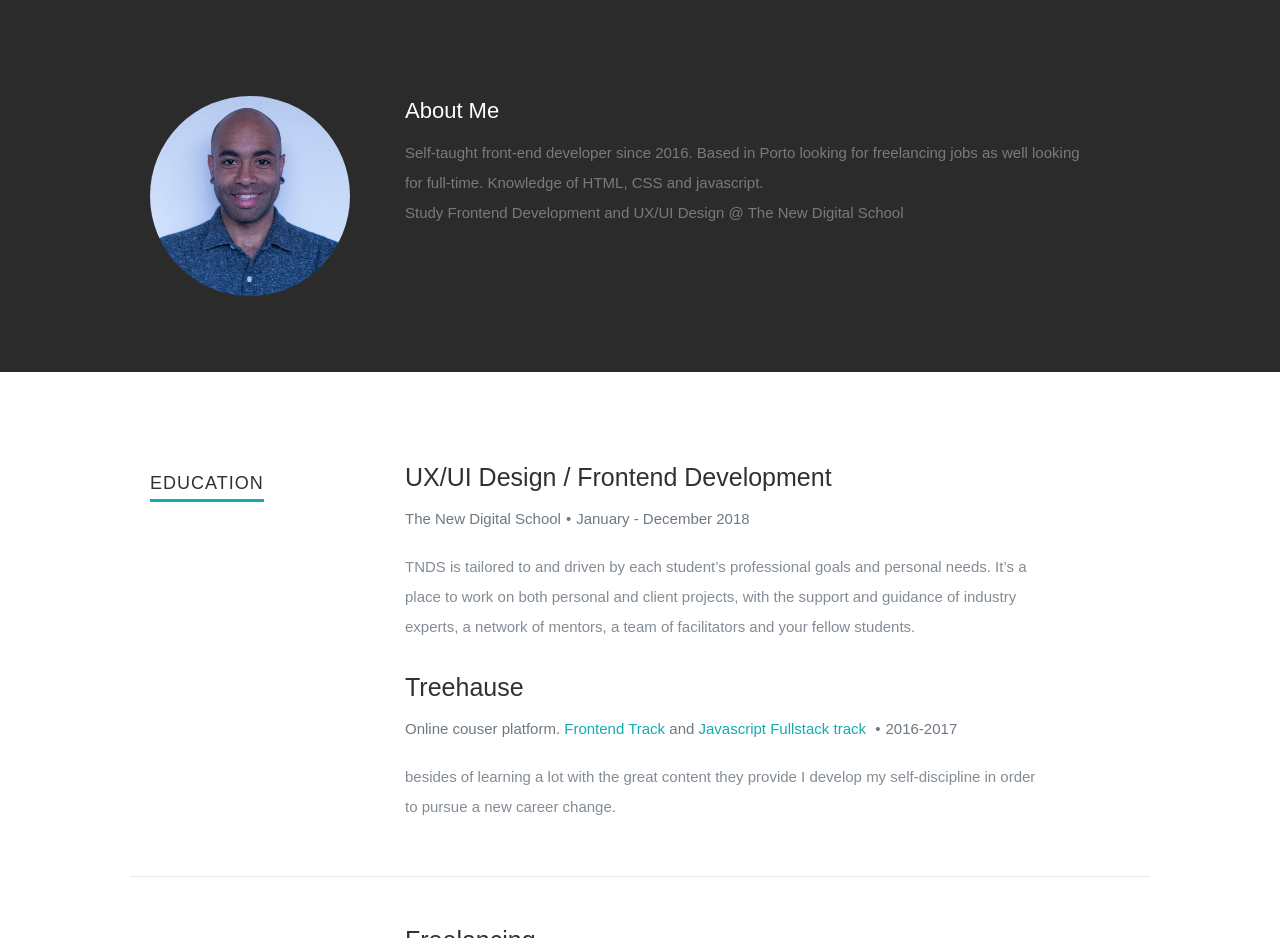
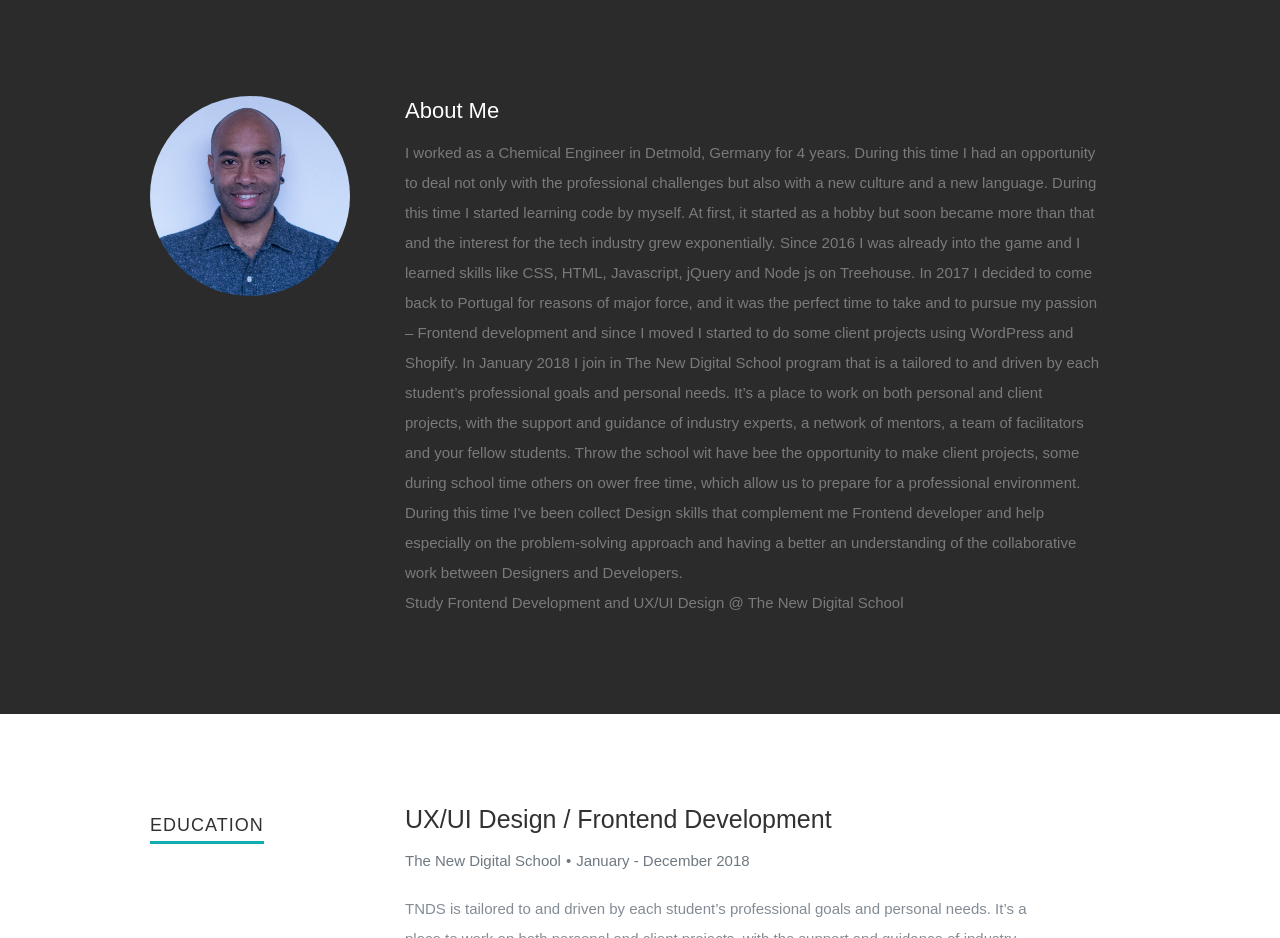
Before and after one commit to fmmricardo/rm-portfolio, a Gatsby site: page / in a window 1280 px wide. Shown: the part 800-1738 px from the top of the page. Built offline with nearby package versions, Linux system fonts and the light colour scheme; Gatsby itself is replaced by a stand-in of ours; a web font is replaced by a local one.

Commit message:
Text about me

```diff
--- a/src/components/About.js
+++ b/src/components/About.js
@@ -12,9 +12,22 @@ const About = () => (
       <div className="nine columns main-col">
         <h2>About Me</h2>
         <p>
-        Self-taught front-end developer since 2016.
-        Based in Porto looking for freelancing jobs as well looking for full-time.
-        Knowledge of HTML, CSS and javascript.
+        I worked as a Chemical Engineer in Detmold, Germany for 4 years. During this time
+        I had an opportunity to deal not only with the professional challenges but also with a new culture and a new language.
+        During this time I started learning code by myself.
+
+        At first, it started as a hobby but soon became more than that and the interest for the tech industry grew exponentially.
+        Since 2016 I was already into the game and I learned skills like CSS, HTML, Javascript, jQuery and Node js on Treehouse.
+
+        In 2017 I decided to come back to Portugal for reasons of major force, and it was the perfect time to take and to pursue my passion –
+        Frontend development and since I moved  I started to do some client projects using WordPress and Shopify.
+        In January 2018 I join in The New Digital School program that is a tailored to and driven by each student’s professional goals and personal needs.
+        It’s a place to work on both personal and client projects,
+        with the support and guidance of industry experts, a network of mentors, a team of facilitators and your fellow students.
+        Throw the school wit have bee the opportunity to make client projects, some during school time others on ower free time,
+        which allow us to prepare for a professional environment.
+        During this time I've been collect Design skills that complement me Frontend developer and help especially on the problem-solving approach and having a better an understanding of the collaborative work between Designers and Developers.
+
         <p>Study Frontend Development and UX/UI Design @ The New Digital School</p>
         </p>
         {/* <div className="row">
```
